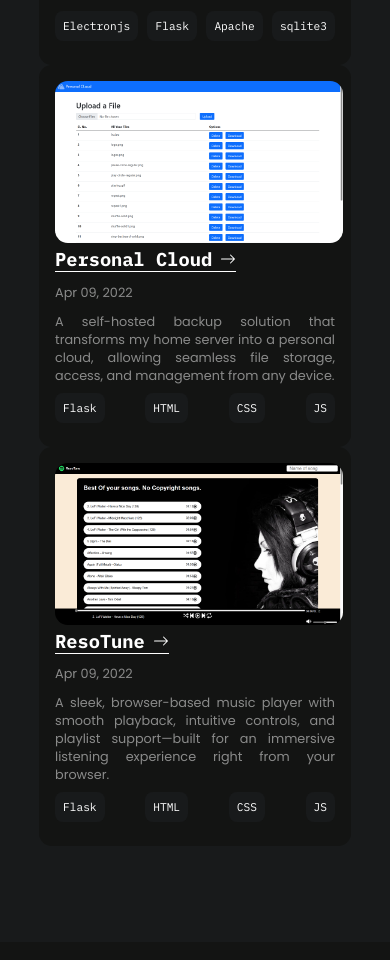
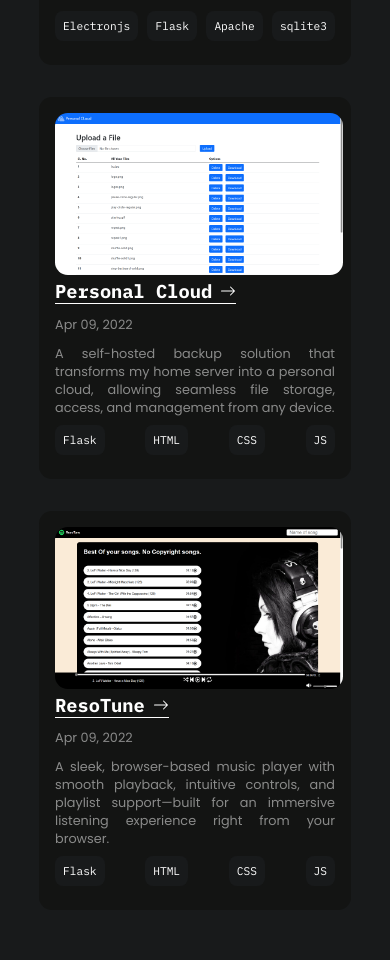
Before and after one commit to Shuvadip-Ghosh/portfolio, a React (Create React App) app in the folder frontend/: page /builds in a window 390 px wide. Shown: the part 530-1490 px from the top of the page. Built offline with nearby package versions, Linux system fonts and the light colour scheme.

Commit message:
builds responsive mobile

```diff
--- a/frontend/src/Desk.css
+++ b/frontend/src/Desk.css
@@ -281,8 +281,8 @@ nav ul li a:hover {
 
 /* builds */
 .builds {
-    /* height: 100vh; */
-    margin: 6rem auto;
+    margin: 2rem auto;
+    margin-top: 6rem;
     width: 80%;
 }
 .buildcardcont,.techtags{
--- a/frontend/src/Mob.css
+++ b/frontend/src/Mob.css
@@ -81,6 +81,12 @@
 		left: 70%;
 	}
 	/* home */
+
+	/* builds */
+	.buildcard{
+		margin-bottom: 2rem;
+	}
+	/* builds */
 
 	/* contact */
 	.contact {
```
